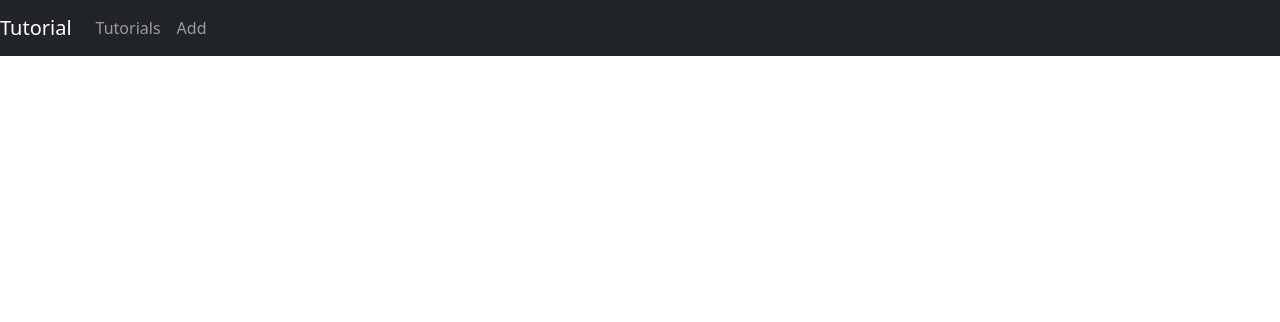
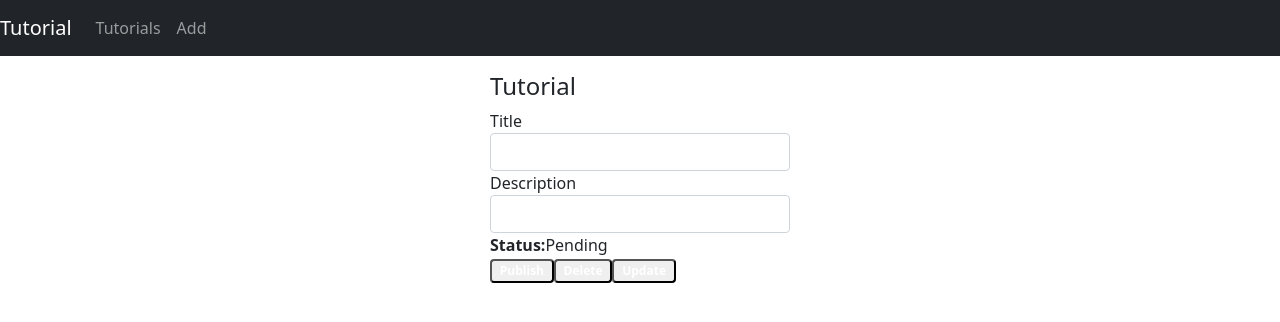
Before and after one commit to fmyuk/tutorials-js, a React (Create React App) app: page /tutotrials/1 in a window 1280 px wide. Shown: the top 322 px of the page. Built offline with nearby package versions, Linux system fonts and the light colour scheme; no server answers.

Commit message:
tutorials

```diff
--- a/package.json
+++ b/package.json
@@ -9,7 +9,7 @@
     "react": "^17.0.2",
     "react-dom": "^17.0.2",
     "react-redux": "^7.2.6",
-    "react-router-dom": "^6.1.1",
+    "react-router-dom": "^5.3.0",
     "react-scripts": "4.0.3",
     "redux": "^4.1.2",
     "redux-thunk": "^2.4.1"
--- a/src/App.js
+++ b/src/App.js
@@ -1,5 +1,5 @@
 import React, { Component } from "react";
-import { BrowserRouter as Router, Routes, Route, Link } from "react-router-dom";
+import { BrowserRouter as Router, Switch, Route, Link } from "react-router-dom";
 import "bootstrap/dist/css/bootstrap.min.css";
 import "./App.css";
 
@@ -30,12 +30,12 @@ class App extends Component {
         </nav>
 
         <div className="container mt-3">
-          <Routes>
+          <Switch>
             <Route exact path={"/"} component={TutorialsList} />
             <Route exact path={"/tutorials"} component={TutorialsList} />
             <Route exact path="/add" component={AddTutorial} />
             <Route path="/tutotrials/:id" component={Tutorial} />
-          </Routes>
+          </Switch>
         </div>
       </Router>
     );
--- a/src/components/add-tutorial.component.js
+++ b/src/components/add-tutorial.component.js
@@ -4,10 +4,6 @@ import TutorialDataService from "../services/tutorial.service";
 export default class AddTutorial extends Component {
   constructor(props) {
     super(props);
-    this.onChangeTitle = this.onChangeTitle.bind(this);
-    this.onChangeDescription = this.onChangeDescription.bind(this);
-    this.saveTutorial = this.saveTutorial.bind(this);
-    this.newTutorial = this.newTutorial.bind(this);
 
     this.state = {
       id: null,
@@ -18,19 +14,19 @@ export default class AddTutorial extends Component {
     };
   }
 
-  onChangeTItle(e) {
+  onChangeTItle = (e) => {
     this.setState({
       title: e.target.value
     });
-  }
+  };
 
-  onChangeDescription(e) {
+  onChangeDescription = (e) => {
     this.setState({
       description: e.target.value
     });
-  }
+  };
 
-  saveTutorial() {
+  saveTutorial = () => {
     var data = {
       title: this.state.title,
       description: this.state.description
@@ -50,9 +46,9 @@ export default class AddTutorial extends Component {
       .catch(e => {
         console.log(e);
       });
-  }
+  };
 
-  newTutorial() {
+  newTutorial = () => {
     this.setState({
       id: null,
       title: "",
@@ -60,7 +56,7 @@ export default class AddTutorial extends Component {
       published: false,
       submitted: false
     });
-  }
+  };
 
   render() {
     return (
--- a/src/components/tutorial.component.js
+++ b/src/components/tutorial.component.js
@@ -0,0 +1,189 @@
+import React, { Component } from "react";
+import TutorialDataService from "../services/tutorial.service";
+
+export default class Tutorial extends Component {
+  constructor(props) {
+    super(props);
+
+    this.state = {
+      currentTutorial: {
+        id: null,
+        title: "",
+        description: "",
+        published: false
+      },
+      message: ""
+    };
+  }
+
+  componentDidMount() {
+    this.getTutorial(this.props.match.params.id);
+  }
+
+  onChangeTitle = (e) => {
+    const title = e.target.value;
+
+    this.setState(function (prevState) {
+      return {
+        currentTutorial: {
+          ...prevState.currentTutorial,
+          title: title
+        }
+      };
+    });
+  };
+
+  onChangeDescription = (e) => {
+    const description = e.target.value;
+
+    this.setState(prevState => ({
+      currentTutorial: {
+        ...prevState.currentTutorial,
+        description: description
+      }
+    }));
+  };
+
+  getTutorial = (id) => {
+    TutorialDataService.get(id)
+      .then(response => {
+        this.setState({
+          currentTutorial: response.data
+        });
+        console.log(response.data);
+      })
+      .catch(e => {
+        console.log(e);
+      });
+  };
+
+  updatePublished = (status) => {
+    var data = {
+      id: this.state.currentTutorial.id,
+      title: this.state.currentTutorial.title,
+      description: this.state.currentTutorial.description,
+      published: status
+    };
+
+    TutorialDataService.update(this.state.currentTutorial.id, data)
+      .then(response => {
+        this.setState(prevState => ({
+          currentTutorial: {
+            ...prevState.currentTutorial,
+            published: status
+          }
+        }));
+        console.log(response.data);
+      })
+      .catch(e => {
+        console.log(e);
+      });
+  };
+
+  updateTutorial = () => {
+    TutorialDataService.update(
+      this.state.currentTutorial.id,
+      this.state.currentTutorial
+    )
+      .then(response => {
+        console.log(response.data);
+        this.setState({
+          message: "The tutorial was updated successfully!"
+        });
+      })
+      .catch(e => {
+        console.log(e);
+      });
+  };
+
+  deleteTutorial = () => {
+    TutorialDataService.delete(this.state.currentTutorial.id)
+      .then(response => {
+        console.log(response.data);
+        this.props.history.push('/tutorials')
+      })
+      .catch(e => {
+        console.log(e);
+      });
+  };
+
+  render() {
+    const { currentTutorial } = this.state;
+
+    return (
+      <div>
+        {currentTutorial ? (
+          <div className="edit-form">
+            <h4>Tutorial</h4>
+            <form>
+              <div className="form-group">
+                <label htmlFor="title">Title</label>
+                <input
+                  type="text"
+                  className="form-control"
+                  id="title"
+                  value={currentTutorial.title}
+                  onChange={this.onChangeTitle}
+                />
+              </div>
+              <div className="form-group">
+                <label htmlFor="description">Description</label>
+                <input
+                  type="text"
+                  className="form-control"
+                  id="description"
+                  value={currentTutorial.description}
+                  onChange={this.onChangeDescription}
+                />
+              </div>
+
+              <div className="form-group">
+                <label>
+                  <strong>Status:</strong>
+                </label>
+                {currentTutorial.published ? "Published" : "Pending"}
+              </div>
+            </form>
+
+            {currentTutorial.published ? (
+              <button
+                className="badge badge-primary mr-2"
+                onClick={() => this.updatePublished(false)}
+              >
+                UnPublish
+              </button>
+            ) : (
+              <button
+                className="badge badge-primary mr-2"
+                onClick={() => this.updatePublished(true)}
+              >
+                Publish
+              </button>
+            )}
+
+            <button
+              className="badge badge-danger mr-2"
+              onClick={this.deleteTutorial}
+            >
+              Delete
+            </button>
+
+            <button
+              type="submit"
+              className="badge badge-success"
+              onClick={this.updateTutorial}
+            >
+              Update
+            </button>
+            <p>{this.state.message}</p>
+          </div>
+        ) : (
+          <div>
+            <br />
+            <p>Please click on a Tutorial...</p>
+          </div>
+        )}
+      </div>
+    );
+  }
+}
--- a/src/components/tutorials-list.component.js
+++ b/src/components/tutorials-list.component.js
@@ -5,12 +5,6 @@ import { Link } from "react-router-dom";
 export default class TutorialsList extends Component {
   constructor(props) {
     super(props);
-    this.onChangeSearchTitle = this.onChangeSearchTitle.bind(this);
-    this.retrieveTutorials = this.retrieveTutorials.bind(this);
-    this.refreshList = this.refreshList.bind(this);
-    this.setActiveTutorial = this.setActiveTutorial.bind(this);
-    this.removeAllTutorials = this.removeAllTutorials.bind(this);
-    this.searchTitle = this.searchTitle.bind(this);
 
     this.state = {
       tutorials: [],
@@ -24,15 +18,15 @@ export default class TutorialsList extends Component {
     this.retrieveTutorials();
   }
 
-  onChangeSearchTitle(e) {
+  onChangeSearchTitle = (e) => {
     const searchTitle = e.target.value;
 
     this.setState({
       searchTitle: searchTitle
     });
-  }
+  };
 
-  retrieveTutorials() {
+  retrieveTutorials = () => {
     TutorialDataService.getAll()
       .then(response => {
         this.setState({
@@ -43,24 +37,24 @@ export default class TutorialsList extends Component {
       .catch(e => {
         console.log(e);
       });
-  }
+  };
 
-  refreshList() {
+  refreshList = () => {
     this.retrieveTutorials();
     this.setState({
       currentTutorial: null,
       currentIndex: -1
     });
-  }
+  };
 
-  setActiveTutorial(tutorial, index) {
+  setActiveTutorial = (tutorial, index) => {
     this.setState({
       currentTutorial: tutorial,
       currentIndex: index
     });
-  }
+  };
 
-  removeAllTutorials() {
+  removeAllTutorials = () => {
     TutorialDataService.deleteAll()
       .then(response => {
         console.log(response.data);
@@ -69,9 +63,9 @@ export default class TutorialsList extends Component {
       .catch(e => {
         console.log(e);
       });
-  }
+  };
 
-  searchTitle() {
+  searchTitle = () => {
     TutorialDataService.findByTitle(this.state.searchTitle)
       .then(response => {
         this.setState({
@@ -82,7 +76,7 @@ export default class TutorialsList extends Component {
       .catch(e => {
         console.log(e);
       });
-  }
+  };
 
   render() {
     const { searchTitle, tutorials, currentTutorial, currentIndex } = this.state;
```
Also changed, not shown: 2 other files (tests, documents, lock files or other folders).
